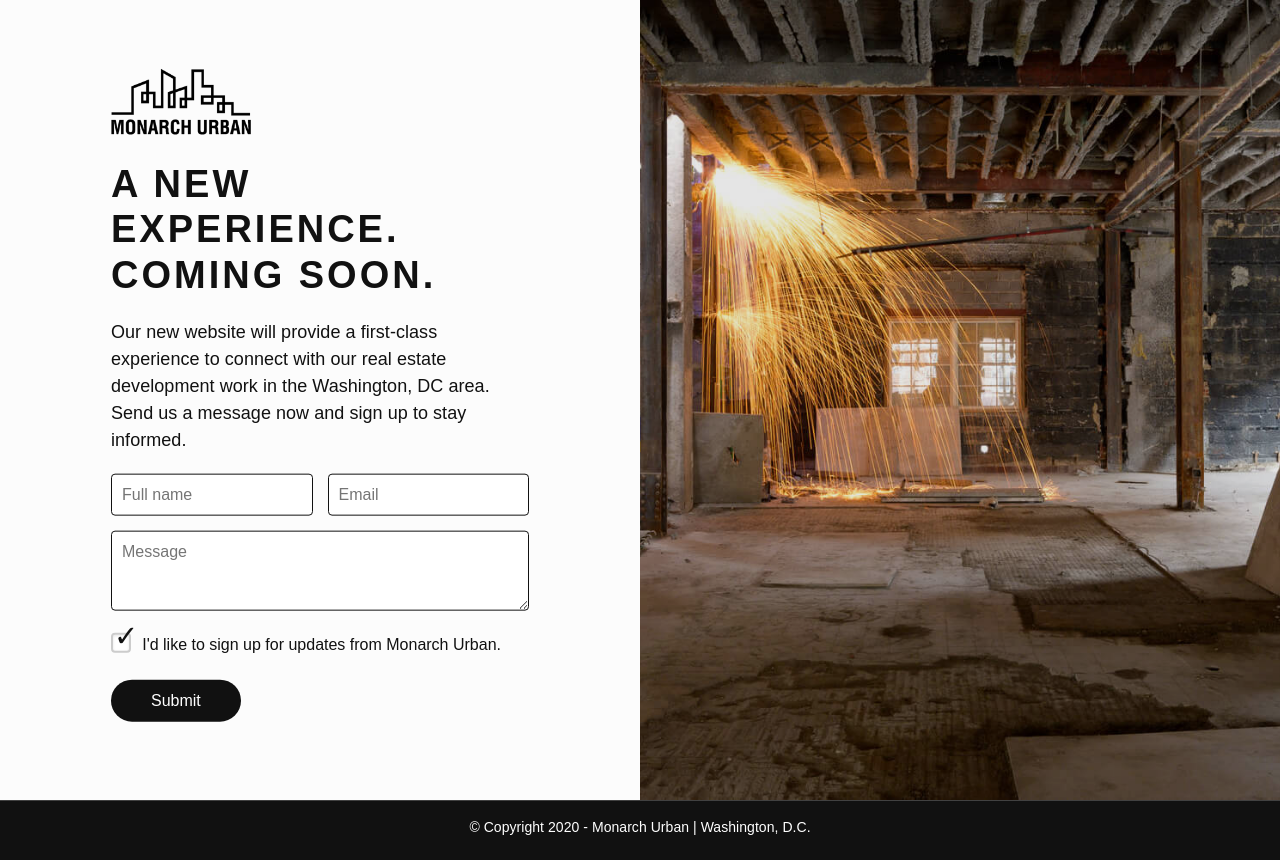
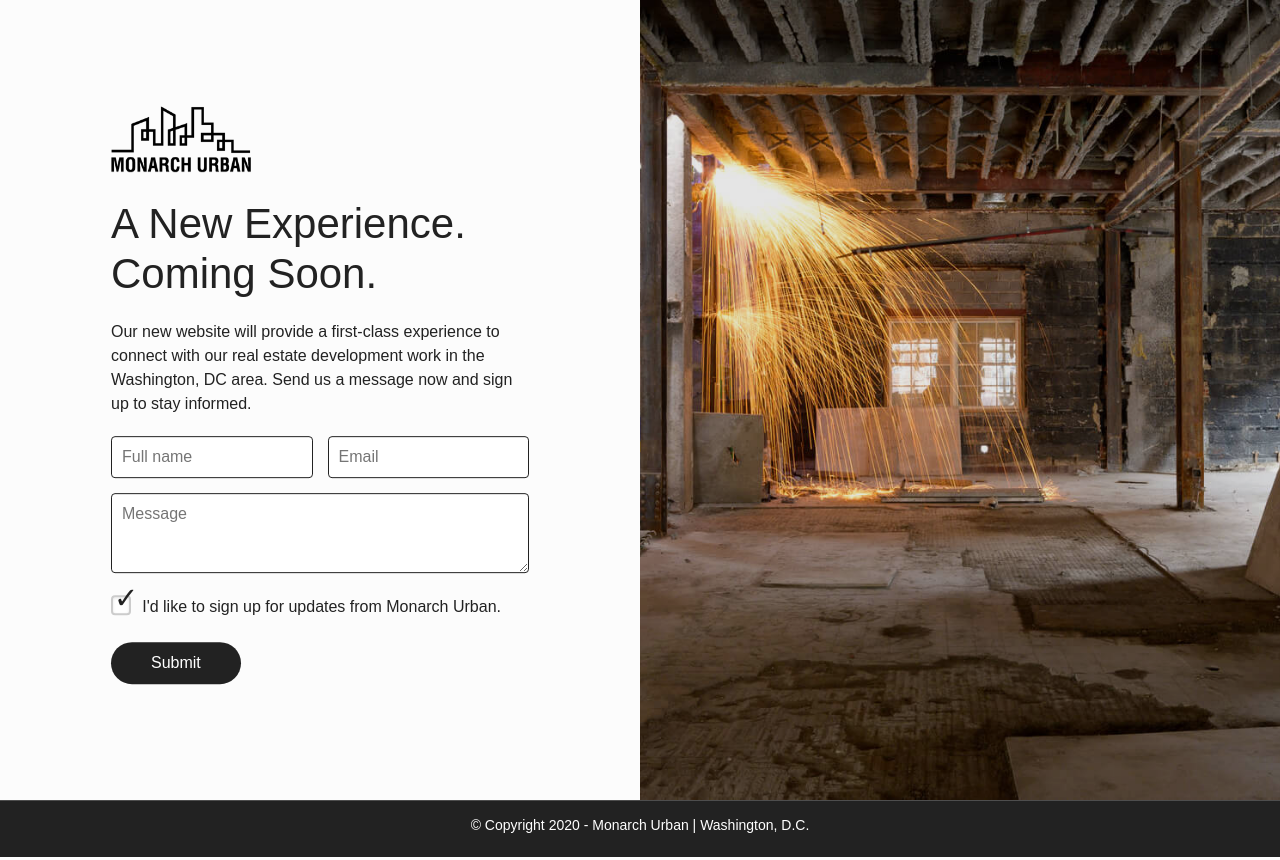
Before and after one commit to brianotoole/monarch-comingsoon, a website built with webpack: page index.html in a window 1280 px wide. Built offline with nearby package versions, Linux system fonts and the light colour scheme; a web font is replaced by a local one.

Commit message:
revert fonts

```diff
--- a/src/scss/base/_fonts.scss
+++ b/src/scss/base/_fonts.scss
@@ -1,63 +1,72 @@
-/* hebrew */
+/* cyrillic-ext */
 @font-face {
-  font-family: 'Heebo';
+  font-family: 'Lora';
   font-style: normal;
   font-weight: 400;
   font-display: swap;
-  src: local('Heebo'), local('Heebo-Regular'), url(https://fonts.gstatic.com/s/heebo/v5/NGS6v5_NC0k9P9H0TbFhsqMA6aw.woff2) format('woff2');
-  unicode-range: U+0590-05FF, U+20AA, U+25CC, U+FB1D-FB4F;
-}
-/* latin */
-@font-face {
-  font-family: 'Heebo';
-  font-style: normal;
-  font-weight: 400;
-  font-display: swap;
-  src: local('Heebo'), local('Heebo-Regular'), url(https://fonts.gstatic.com/s/heebo/v5/NGS6v5_NC0k9P9H2TbFhsqMA.woff2) format('woff2');
-  unicode-range: U+0000-00FF, U+0131, U+0152-0153, U+02BB-02BC, U+02C6, U+02DA, U+02DC, U+2000-206F, U+2074, U+20AC, U+2122, U+2191, U+2193, U+2212, U+2215, U+FEFF, U+FFFD;
-}
-/* cyrillic-ext */
-@font-face {
-  font-family: 'Montserrat';
-  font-style: normal;
-  font-weight: 400;
-  font-display: swap;
-  src: local('Montserrat Regular'), local('Montserrat-Regular'), url(https://fonts.gstatic.com/s/montserrat/v14/JTUSjIg1_i6t8kCHKm459WRhyyTh89ZNpQ.woff2) format('woff2');
+  src: local('Lora Regular'), local('Lora-Regular'), url(https://fonts.gstatic.com/s/lora/v14/0QIvMX1D_JOuMwf7I_FMl_GW8g.woff2) format('woff2');
   unicode-range: U+0460-052F, U+1C80-1C88, U+20B4, U+2DE0-2DFF, U+A640-A69F, U+FE2E-FE2F;
 }
 /* cyrillic */
 @font-face {
-  font-family: 'Montserrat';
+  font-family: 'Lora';
   font-style: normal;
   font-weight: 400;
   font-display: swap;
-  src: local('Montserrat Regular'), local('Montserrat-Regular'), url(https://fonts.gstatic.com/s/montserrat/v14/JTUSjIg1_i6t8kCHKm459W1hyyTh89ZNpQ.woff2) format('woff2');
+  src: local('Lora Regular'), local('Lora-Regular'), url(https://fonts.gstatic.com/s/lora/v14/0QIvMX1D_JOuMw77I_FMl_GW8g.woff2) format('woff2');
   unicode-range: U+0400-045F, U+0490-0491, U+04B0-04B1, U+2116;
 }
 /* vietnamese */
 @font-face {
-  font-family: 'Montserrat';
+  font-family: 'Lora';
   font-style: normal;
   font-weight: 400;
   font-display: swap;
-  src: local('Montserrat Regular'), local('Montserrat-Regular'), url(https://fonts.gstatic.com/s/montserrat/v14/JTUSjIg1_i6t8kCHKm459WZhyyTh89ZNpQ.woff2) format('woff2');
+  src: local('Lora Regular'), local('Lora-Regular'), url(https://fonts.gstatic.com/s/lora/v14/0QIvMX1D_JOuMwX7I_FMl_GW8g.woff2) format('woff2');
   unicode-range: U+0102-0103, U+0110-0111, U+0128-0129, U+0168-0169, U+01A0-01A1, U+01AF-01B0, U+1EA0-1EF9, U+20AB;
 }
 /* latin-ext */
 @font-face {
-  font-family: 'Montserrat';
+  font-family: 'Lora';
   font-style: normal;
   font-weight: 400;
   font-display: swap;
-  src: local('Montserrat Regular'), local('Montserrat-Regular'), url(https://fonts.gstatic.com/s/montserrat/v14/JTUSjIg1_i6t8kCHKm459WdhyyTh89ZNpQ.woff2) format('woff2');
+  src: local('Lora Regular'), local('Lora-Regular'), url(https://fonts.gstatic.com/s/lora/v14/0QIvMX1D_JOuMwT7I_FMl_GW8g.woff2) format('woff2');
   unicode-range: U+0100-024F, U+0259, U+1E00-1EFF, U+2020, U+20A0-20AB, U+20AD-20CF, U+2113, U+2C60-2C7F, U+A720-A7FF;
 }
 /* latin */
 @font-face {
-  font-family: 'Montserrat';
+  font-family: 'Lora';
   font-style: normal;
   font-weight: 400;
   font-display: swap;
-  src: local('Montserrat Regular'), local('Montserrat-Regular'), url(https://fonts.gstatic.com/s/montserrat/v14/JTUSjIg1_i6t8kCHKm459WlhyyTh89Y.woff2) format('woff2');
+  src: local('Lora Regular'), local('Lora-Regular'), url(https://fonts.gstatic.com/s/lora/v14/0QIvMX1D_JOuMwr7I_FMl_E.woff2) format('woff2');
   unicode-range: U+0000-00FF, U+0131, U+0152-0153, U+02BB-02BC, U+02C6, U+02DA, U+02DC, U+2000-206F, U+2074, U+20AC, U+2122, U+2191, U+2193, U+2212, U+2215, U+FEFF, U+FFFD;
 }
+/* vietnamese */
+@font-face {
+  font-family: 'Muli';
+  font-style: normal;
+  font-weight: 400;
+  font-display: swap;
+  src: url(https://fonts.gstatic.com/s/muli/v20/7Aulp_0qiz-aVz7u3PJLcUMYOFnOkEk40e6fwniDtzNAAw.woff) format('woff');
+  unicode-range: U+0102-0103, U+0110-0111, U+0128-0129, U+0168-0169, U+01A0-01A1, U+01AF-01B0, U+1EA0-1EF9, U+20AB;
+}
+/* latin-ext */
+@font-face {
+  font-family: 'Muli';
+  font-style: normal;
+  font-weight: 400;
+  font-display: swap;
+  src: url(https://fonts.gstatic.com/s/muli/v20/7Aulp_0qiz-aVz7u3PJLcUMYOFnOkEk50e6fwniDtzNAAw.woff) format('woff');
+  unicode-range: U+0100-024F, U+0259, U+1E00-1EFF, U+2020, U+20A0-20AB, U+20AD-20CF, U+2113, U+2C60-2C7F, U+A720-A7FF;
+}
+/* latin */
+@font-face {
+  font-family: 'Muli';
+  font-style: normal;
+  font-weight: 400;
+  font-display: swap;
+  src: url(https://fonts.gstatic.com/s/muli/v20/7Aulp_0qiz-aVz7u3PJLcUMYOFnOkEk30e6fwniDtzM.woff) format('woff');
+  unicode-range: U+0000-00FF, U+0131, U+0152-0153, U+02BB-02BC, U+02C6, U+02DA, U+02DC, U+2000-206F, U+2074, U+20AC, U+2122, U+2191, U+2193, U+2212, U+2215, U+FEFF, U+FFFD;
+}
--- a/src/scss/base/_typography.scss
+++ b/src/scss/base/_typography.scss
@@ -8,15 +8,10 @@ h4,
 h5,
 h6 {
   font-family: $font-heading;
+  font-weight: 400;
   font-style: normal;
   line-height: 1.2;
   margin-bottom: rem(10);
-  text-transform: uppercase;
-  letter-spacing: 3px;
-  font-weight: 600;
-  @media (max-width: $bp_md) {
-    letter-spacing: 1px;
-  }
 }
 
 h1,
@@ -51,6 +46,4 @@ h6,
 
 p {
   margin: 0 0 rem(20) 0;
-  font-size: rem(18);
-  letter-spacing: 0.05px;
 }
--- a/src/scss/base/_variables.scss
+++ b/src/scss/base/_variables.scss
@@ -8,7 +8,7 @@
 $color-primary: #264259;
 $color-secondary: #fcfcfc;
 $color-white: #fff;
-$color-body: #111;
+$color-body: #222;
 
 $color-primary-dark: darken($color-primary, 15%);
 $color-secondary-dark: darken($color-secondary, 15%);
@@ -25,8 +25,8 @@ $font-base-font-size: 1rem;
 $font-ratio: 1.2;
 $font-base-line-height: 1.5;
 
-$font-heading: "Montserrat", sans-serif;
-$font-body: "Heebo", sans-serif;
+$font-heading: "Lora", sans-serif;
+$font-body: "Muli", sans-serif;
 
 /*********************************************************
     Responsive Breakpoints
--- a/src/scss/layouts/_hero.scss
+++ b/src/scss/layouts/_hero.scss
@@ -69,12 +69,16 @@
   }
 
   &__title {
-    font-size: rem(28);
+    font-size: rem(32);
     color: $color-body;
     margin-bottom: rem(20);
     @include bp_md {
-      font-size: rem(38);
+      font-size: rem(42);
     }
+  }
+
+  p {
+    font-size: rem(16);
   }
 
   &__subtitle {
```
Also changed, not shown: dist/css/style.css.
